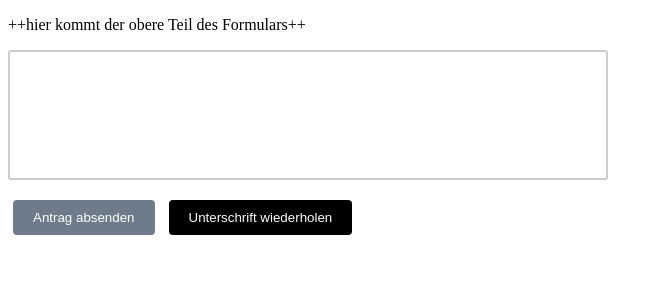
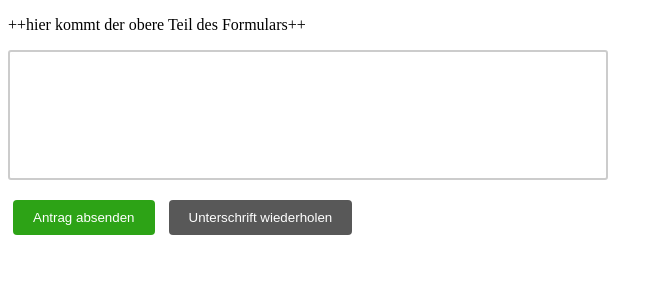
Before and after one commit to raptor431/tsv-rosstal, a Flask app: page / in a window 1280 px wide. Shown: the top 300 px of the page, without its empty margins (0-663 px from the left). Run offline with Flask 3, Linux system fonts and the light colour scheme.

Commit message:
edit css

```diff
--- a/static/css/signature_style.css
+++ b/static/css/signature_style.css
@@ -29,19 +29,15 @@
 }
 
 .submitButton {
-    background-color: #6e7b8b; /* Blaugrau */
+    background-color: #2da316; /* Blaugrau */
     color: white;
 }
 
 .clearButton {
-    background-color: #000; /* Schwarz */
+    background-color: #585858; /* Schwarz */
     color: white;
 }
 
-.saveButton {
-    background-color: #d9534f; /* Rot */
-    color: white;
-}
 
 /* Hover effects for buttons */
 .actionButton:hover {
```
Also changed, not shown: 1 other file.
